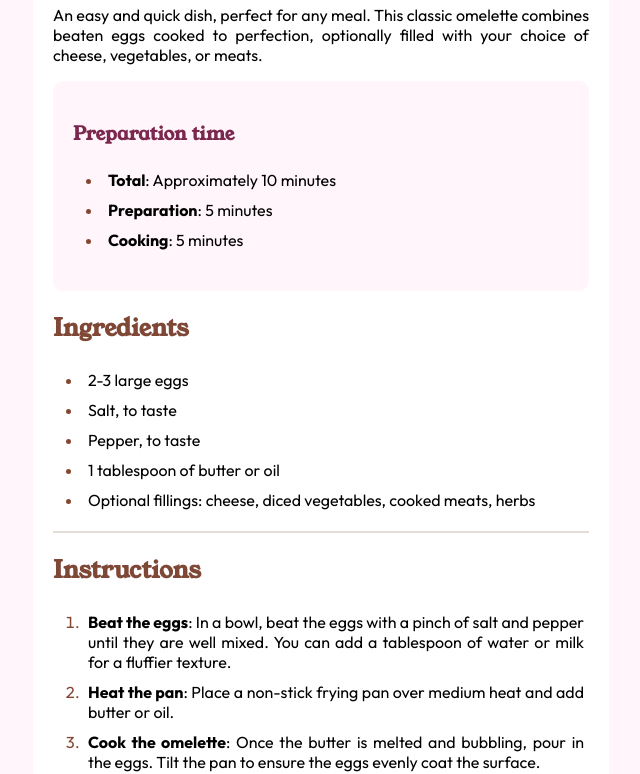
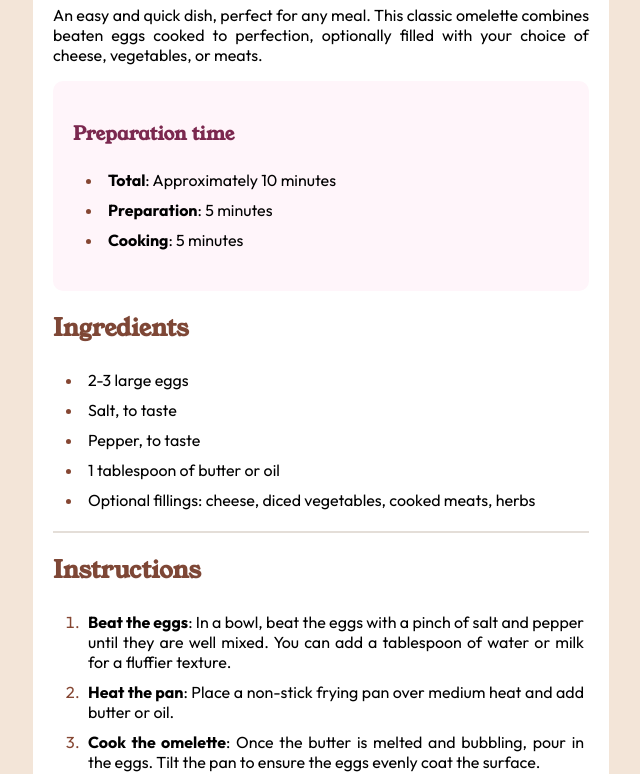
Before and after one commit to LiedsonFranco/Recipe-page, a plain HTML site: page index.html in a window 1280 px wide. Shown: the part 360-1134 px from the top of the page, without its empty margins (319-959 px from the left). Drawn offline with Linux system fonts and the light colour scheme.

Commit message:
Update style.css

```diff
--- a/style.css
+++ b/style.css
@@ -11,7 +11,7 @@
     padding: 0;
 }
 body{
-    background-color: hsl(330, 100%, 98%);
+    background-color: #F3E5D8;
     display: flex;
     flex-direction: column;
     justify-items: center;
```
